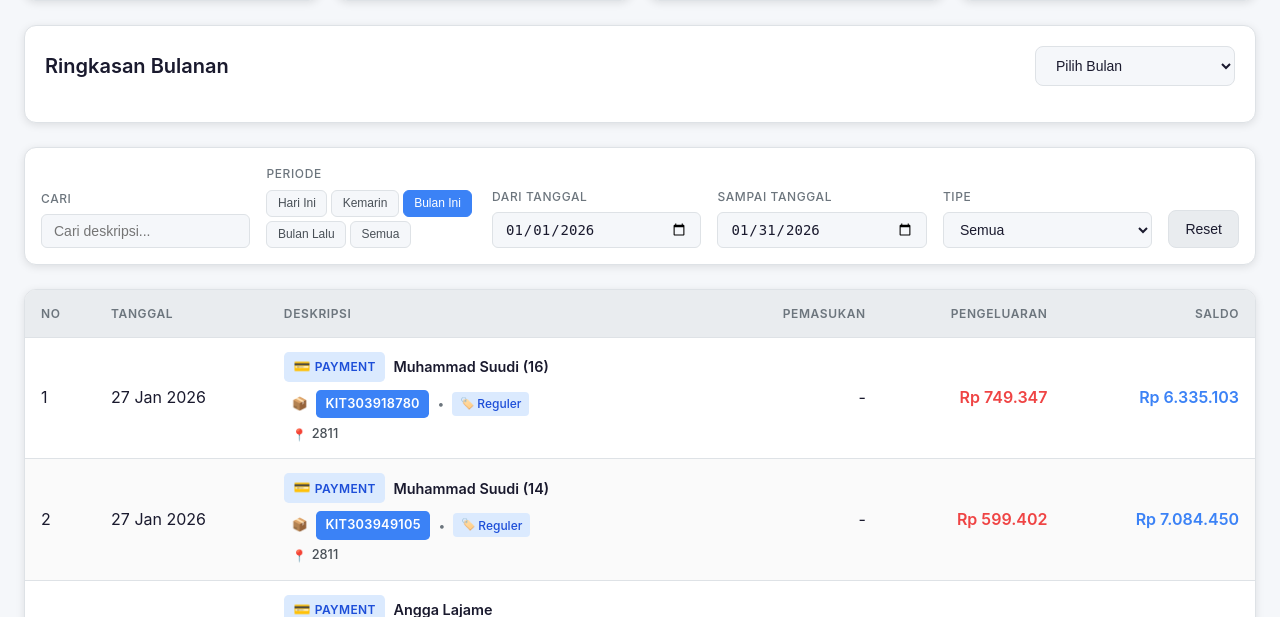
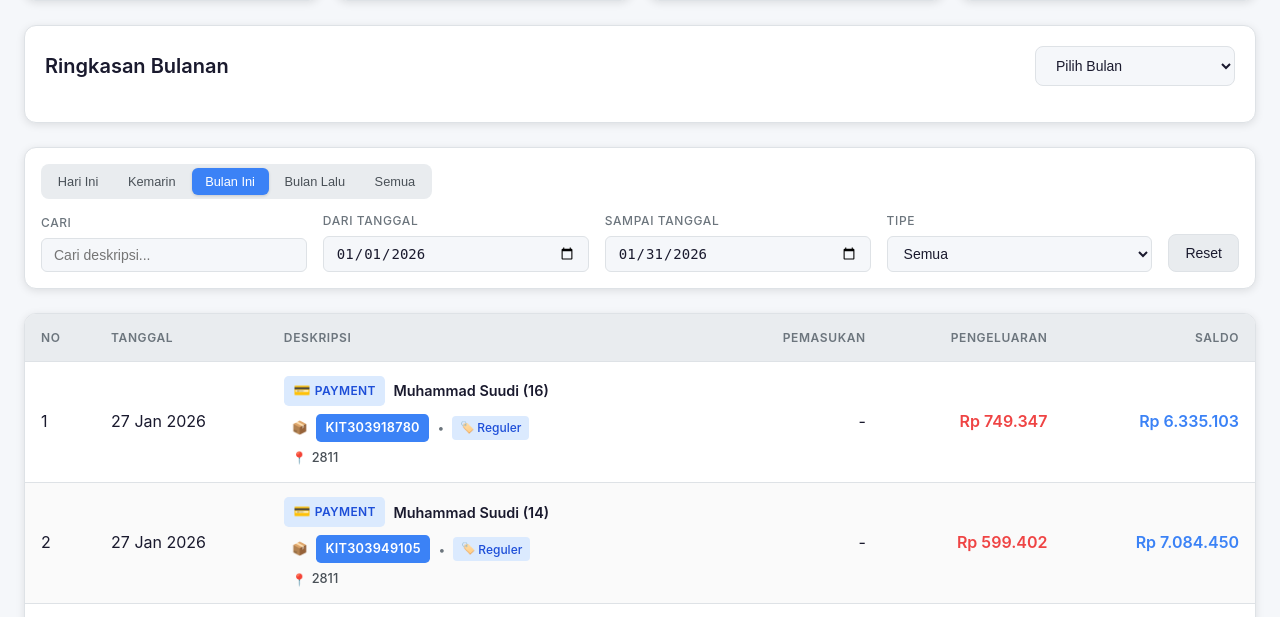
Before and after one commit to baiiput/uob-report, a PHP site: page / in a window 1280 px wide. Shown: the part 300-917 px from the top of the page. Run offline with PHP 8.4, Linux system fonts and the light colour scheme; data comes from the database, SQL or seed files in the repository.

Commit message:
fix: redesign quick filter buttons with segmented control style
Changed from individual bordered buttons to a modern segmented control
layout with a shared background container. Quick filters now sit in
their own row above the date/search inputs for better visual hierarchy.

https://claude.ai/code/session_01VeZduvLmGdtQGkt1SJM1KC

```diff
--- a/assets/css/style.css
+++ b/assets/css/style.css
@@ -536,11 +536,22 @@ button, a, input, select, textarea {
     border-radius: 0.75rem;
     padding: 1rem;
     display: flex;
+    flex-direction: column;
+    gap: 0.75rem;
+    box-shadow: var(--shadow);
+    border: 1px solid var(--border-color);
+}
+
+.quick-filters-row {
+    display: flex;
+    align-items: center;
+}
+
+.filters-row {
+    display: flex;
     flex-wrap: wrap;
     gap: 1rem;
     align-items: flex-end;
-    box-shadow: var(--shadow);
-    border: 1px solid var(--border-color);
 }
 
 .filter-group {
@@ -578,33 +589,35 @@ button, a, input, select, textarea {
 
 /* Quick Filters */
 .quick-filters {
-    display: flex;
-    gap: 0.25rem;
-    flex-wrap: wrap;
+    display: inline-flex;
+    background-color: var(--bg-tertiary);
+    border-radius: 0.5rem;
+    padding: 0.2rem;
+    gap: 0.15rem;
 }
 
 .qf-btn {
-    padding: 0.35rem 0.65rem;
-    font-size: 0.75rem;
+    padding: 0.4rem 0.85rem;
+    font-size: 0.8rem;
     font-weight: 500;
-    border: 1px solid var(--border-color);
+    border: none;
     border-radius: 0.375rem;
-    background-color: var(--bg-primary);
+    background-color: transparent;
     color: var(--text-secondary);
     cursor: pointer;
-    transition: all 0.15s ease;
+    transition: all 0.2s ease;
     white-space: nowrap;
 }
 
 .qf-btn:hover {
-    background-color: var(--bg-tertiary);
+    background-color: var(--bg-secondary);
     color: var(--text-primary);
 }
 
 .qf-btn.active {
     background-color: var(--primary);
     color: #fff;
-    border-color: var(--primary);
+    box-shadow: 0 1px 3px rgba(0, 0, 0, 0.15);
 }
 
 /* Table Section */
--- a/index.php
+++ b/index.php
@@ -140,12 +140,7 @@
             <!-- Filters -->
             <section class="filters-section">
                 <div class="filters-container">
-                    <div class="filter-group">
-                        <label for="searchInput">Cari</label>
-                        <input type="text" id="searchInput" placeholder="Cari deskripsi...">
-                    </div>
-                    <div class="filter-group">
-                        <label>Periode</label>
+                    <div class="quick-filters-row">
                         <div class="quick-filters" id="quickFilters">
                             <button type="button" class="qf-btn" data-filter="today">Hari Ini</button>
                             <button type="button" class="qf-btn" data-filter="yesterday">Kemarin</button>
@@ -153,6 +148,11 @@
                             <button type="button" class="qf-btn" data-filter="last-month">Bulan Lalu</button>
                             <button type="button" class="qf-btn" data-filter="all">Semua</button>
                         </div>
+                    </div>
+                    <div class="filters-row">
+                        <div class="filter-group">
+                            <label for="searchInput">Cari</label>
+                            <input type="text" id="searchInput" placeholder="Cari deskripsi...">
                         </div>
                         <div class="filter-group">
                             <label for="startDate">Dari Tanggal</label>
@@ -171,6 +171,7 @@
                             </select>
                         </div>
                         <button id="resetFilters" class="btn btn-secondary">Reset</button>
+                    </div>
                 </div>
             </section>
 
```
Lines whose indentation alone changed are shown as unchanged.
